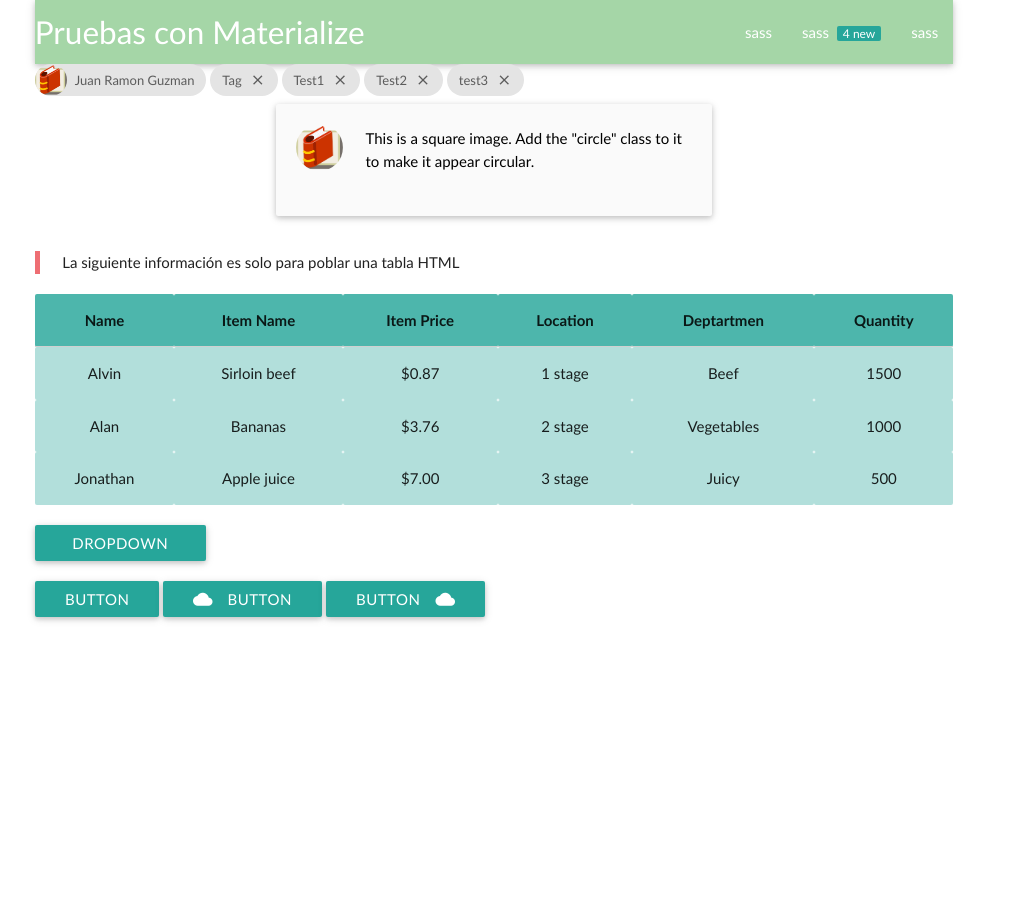
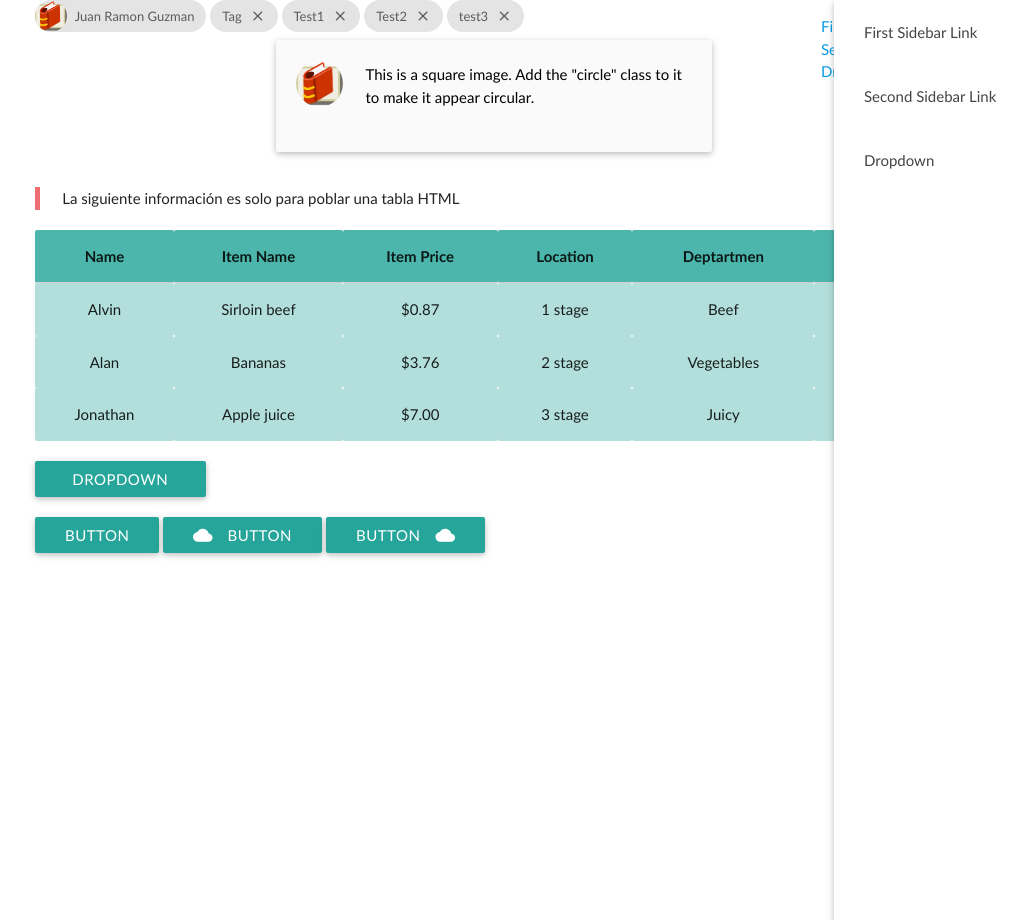
Before and after one commit to Juanrra/pruebas_git, a CodeIgniter app: page /pruebas/ in a window 1280 px wide. Shown: the whole page, without its empty margins (146-1172 px from the left). Run offline with CodeIgniter, Linux system fonts and the light colour scheme.

Commit message:
Se modifico la vista agregando un menu desplegable para moviles

```diff
--- a/application/views/view_libreria.php
+++ b/application/views/view_libreria.php
@@ -14,21 +14,68 @@
 		html {
 		    font-family: GillSans, Calibri, Trebuchet, sans-serif;
 		}
+
+		 header, main, footer {
+      padding-left: 240px;
+    }
+
+    @media only screen and (max-width : 992px) {
+      header, main, footer {
+        padding-left: 0;
+      }
+    }
 	</style>
 </head>
 <body>
 	<div class="container">
+
+
+
+
+
+
+
         <div class="row">
-        	<nav class='#a5d6a7 green lighten-3'>
-			  <div class="nav-wrapper">
-			    <a href="#" class="brand-logo"> Pruebas con Materialize</a>
-			    <ul id="nav-mobile" class="right hide-on-med-and-down">
-			      <li><a href="#">sass</a></li>
-			      <li><a href="#">sass <span class="new badge">4</span></a></li>
-			      <li><a href="#">sass</a></li>
-			    </ul>
-			  </div>
-			</nav>
+
+
+
+        <ul id="slide-out" class="side-nav fixed">
+      <li><a href="#!">First Sidebar Link</a></li>
+      <li><a href="#!">Second Sidebar Link</a></li>
+      <li class="no-padding">
+        <ul class="collapsible collapsible-accordion">
+          <li>
+            <a class="collapsible-header">Dropdown<i class="mdi-navigation-arrow-drop-down"></i></a>
+            <div class="collapsible-body">
+              <ul>
+                <li><a href="#!">First</a></li>
+                <li><a href="#!">Second</a></li>
+                <li><a href="#!">Third</a></li>
+                <li><a href="#!">Fourth</a></li>
+              </ul>
+            </div>
+          </li>
+        </ul>
+      </li>
+    </ul>
+    <ul class="right hide-on-med-and-down">
+      <li><a href="#!">First Sidebar Link</a></li>
+      <li><a href="#!">Second Sidebar Link</a></li>
+      <li><a class="dropdown-button" href="#!" data-activates="dropdown1">Dropdown<i class="mdi-navigation-arrow-drop-down right"></i></a></li>
+      <ul id='dropdown1' class='dropdown-content'>
+        <li><a href="#!">First</a></li>
+        <li><a href="#!">Second</a></li>
+        <li><a href="#!">Third</a></li>
+        <li><a href="#!">Fourth</a></li>
+      </ul>
+    </ul>
+    <a href="#" data-activates="slide-out" class="button-collapse"><i class="mdi-navigation-menu"></i></a>
+
+
+
+
+
+
 
 			<div class="chip">
 			    <img src="http://localhost/pruebas/application/img/libreria_logo.png" alt="Contact Person">
@@ -133,5 +180,15 @@
 	<!--Import jQuery before materialize.js-->
     <script type="text/javascript" src="http://localhost/pruebas/application/js/jquery-1.12.4.min.js"></script>
     <script type="text/javascript" src="http://localhost/pruebas/application/js/materialize.min.js"></script>
+    <script type="text/javascript">
+
+    	 $('.button-collapse').sideNav({
+      menuWidth: 300, // Default is 240
+      edge: 'right', // Choose the horizontal origin
+      closeOnClick: true // Closes side-nav on <a> clicks, useful for Angular/Meteor
+    }
+  );
+
+    </script>
 </body>
 </html>
```
